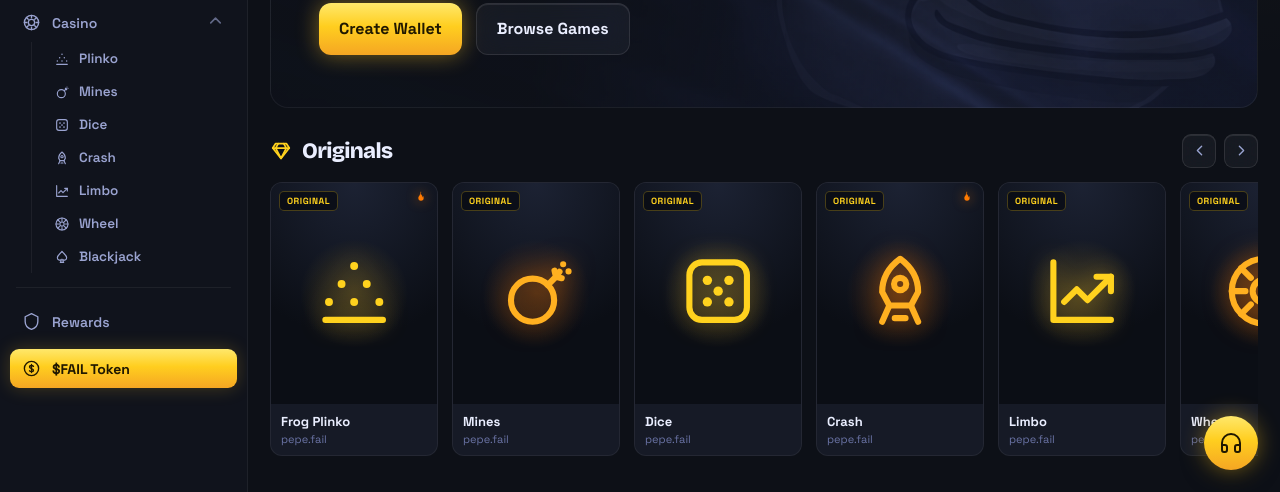
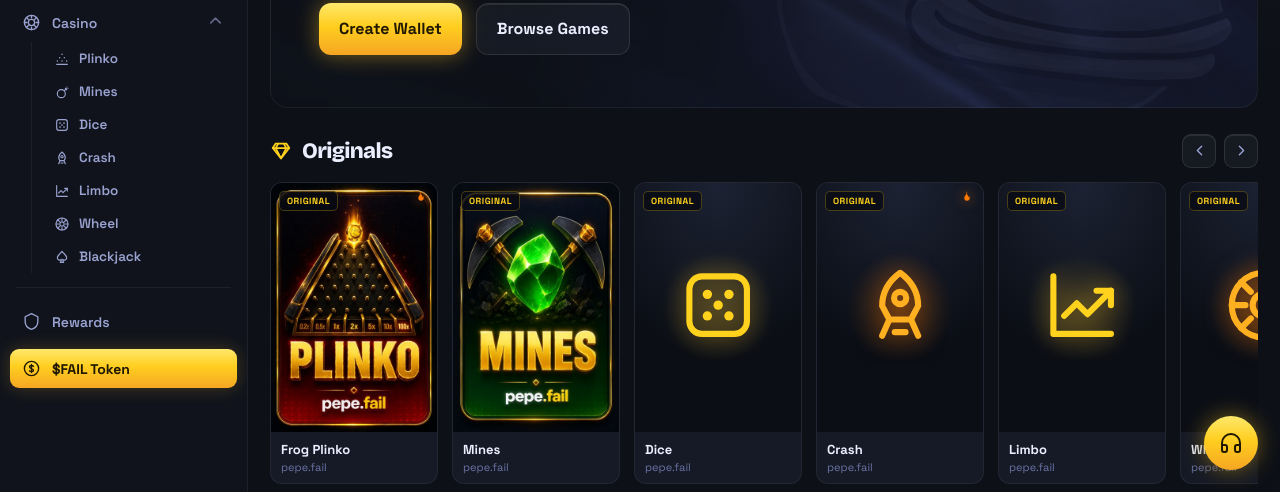
Before and after one commit to averageballer13/pepefail, a plain HTML site: page casino.html in a window 1280 px wide. Shown: the part 308-800 px from the top of the page. Drawn offline with nearby package versions, Linux system fonts and the light colour scheme.

Commit message:
Show poster artwork on the Plinko and Mines tiles

```diff
--- a/assets/css/styles.css
+++ b/assets/css/styles.css
@@ -434,10 +434,21 @@ h1, h2, h3, .display {
 }
 .game:hover { transform: translateY(-4px); border-color: var(--gold); box-shadow: 0 10px 30px rgba(0,0,0,.45), 0 0 0 1px rgba(255,200,40,.25); }
 .game__art {
-  aspect-ratio: 3/4; position: relative;
+  aspect-ratio: 2/3; position: relative;
   display: grid; place-items: center;
+  overflow: hidden;
   background: radial-gradient(120% 100% at 50% 0%, #1c2233 0%, #0b0e15 70%);
 }
+
+/* --- Poster artwork: fills the tile, no icon halo behind it --- */
+.game__poster {
+  position: absolute; inset: 0;
+  width: 100%; height: 100%;
+  object-fit: cover;
+  display: block;
+}
+.game__art.has-poster { background: var(--bg-900); }
+.game__art.has-poster::after { content: none; }
 /* Halo derrière l'icône */
 .game__art::after {
   content: ""; position: absolute; width: 68%; aspect-ratio: 1; border-radius: 50%;
--- a/assets/js/games-data.js
+++ b/assets/js/games-data.js
@@ -5,8 +5,8 @@
 
 /* Only games that have a real page of their own. */
 const ORIGINALS = [
-  { n: "Frog Plinko", p: "pepe.fail", ic: "plinko", tag: "ORIGINAL", hot: true, ac: "gold", href: "games/plinko.html" },
-  { n: "Mines", p: "pepe.fail", ic: "bomb", tag: "ORIGINAL", ac: "orange", href: "games/mines.html" },
+  { n: "Frog Plinko", p: "pepe.fail", ic: "plinko", tag: "ORIGINAL", hot: true, ac: "gold", href: "games/plinko.html", img: "assets/img/games/plinko.jpg" },
+  { n: "Mines", p: "pepe.fail", ic: "bomb", tag: "ORIGINAL", ac: "orange", href: "games/mines.html", img: "assets/img/games/mines.jpg" },
   { n: "Dice", p: "pepe.fail", ic: "dice", tag: "ORIGINAL", ac: "gold", href: "games/dice.html" },
   { n: "Crash", p: "pepe.fail", ic: "rocket", tag: "ORIGINAL", hot: true, ac: "orange", href: "games/crash.html" },
   { n: "Limbo", p: "pepe.fail", ic: "chart", tag: "ORIGINAL", ac: "gold", href: "games/limbo.html" },
@@ -40,18 +40,25 @@ const LIVE_GAMES = [
   { n: "Gold Bar Roulette", p: "Evolution", ic: "coin", tag: "LIVE", ac: "orange" },
 ];
 
-/* --- Builds a single game thumbnail --- */
+/* --- Builds a single game thumbnail ---
+   A game with `img` shows its poster; the others fall back to the icon
+   treatment, so both can sit in the same row while artwork is produced. */
 function gameCard(g, base) {
   const b = base || "";
   const href = g.href ? b + g.href : "#";
   const el = document.createElement("a");
   el.className = "game";
   el.href = href;
+
+  const art = g.img
+    ? `<img class="game__poster" src="${b + g.img}" alt="${g.n}" loading="lazy" />`
+    : `<div class="game__icon">${icon(g.ic)}</div>`;
+
   el.innerHTML = `
-    <div class="game__art game__art--${g.ac || "gold"}">
+    <div class="game__art game__art--${g.ac || "gold"}${g.img ? " has-poster" : ""}">
       ${g.tag ? `<span class="game__tag">${g.tag}</span>` : ""}
       ${g.hot ? `<span class="game__hot">${iconSolid("flame")}</span>` : ""}
-      <div class="game__icon">${icon(g.ic)}</div>
+      ${art}
       <div class="game__play"><button class="btn btn--gold">Play ▶</button></div>
     </div>
     <div class="game__meta">
```
Also changed, not shown: assets/img/games/mines.jpg (added), assets/img/games/plinko.jpg (added), 1 other file.
